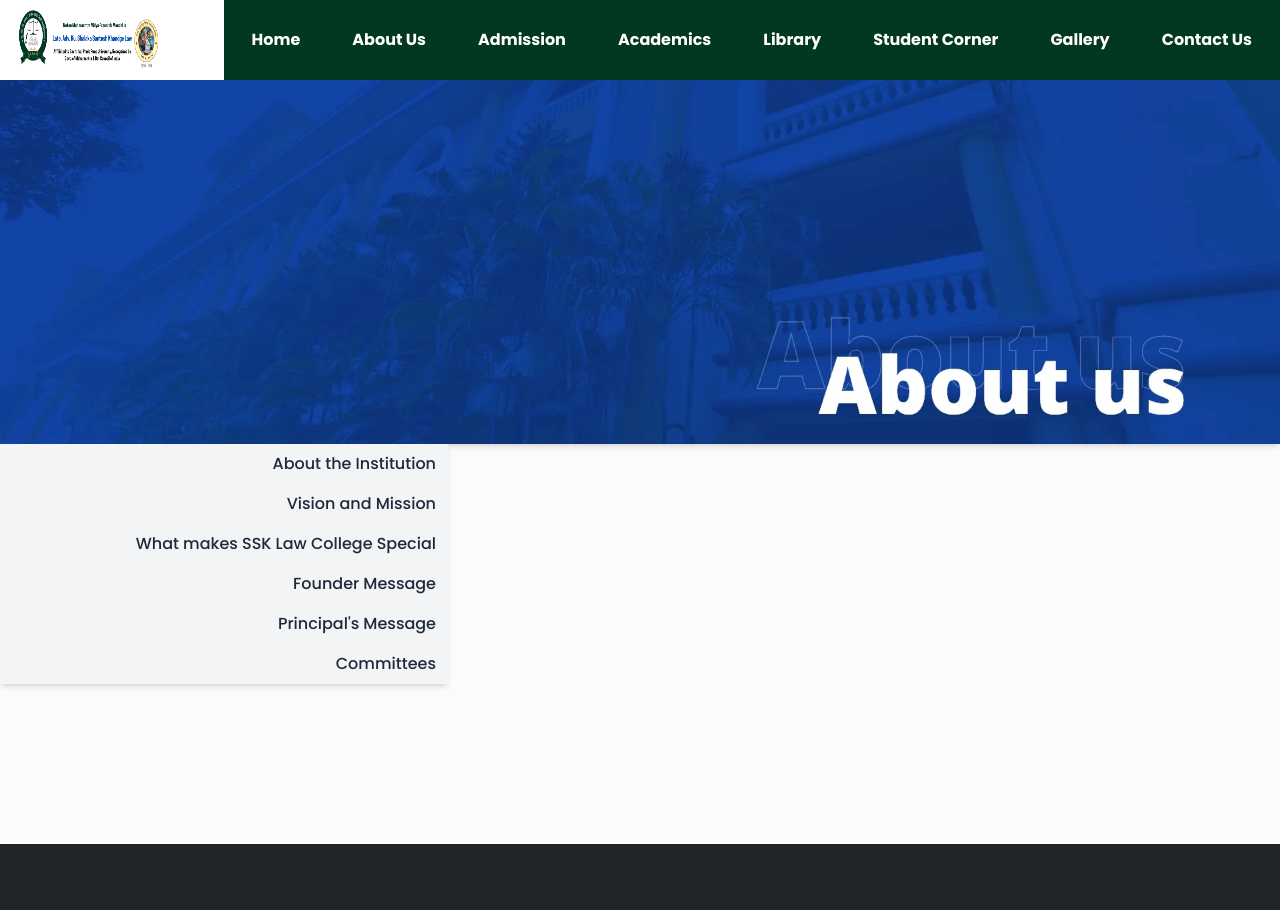
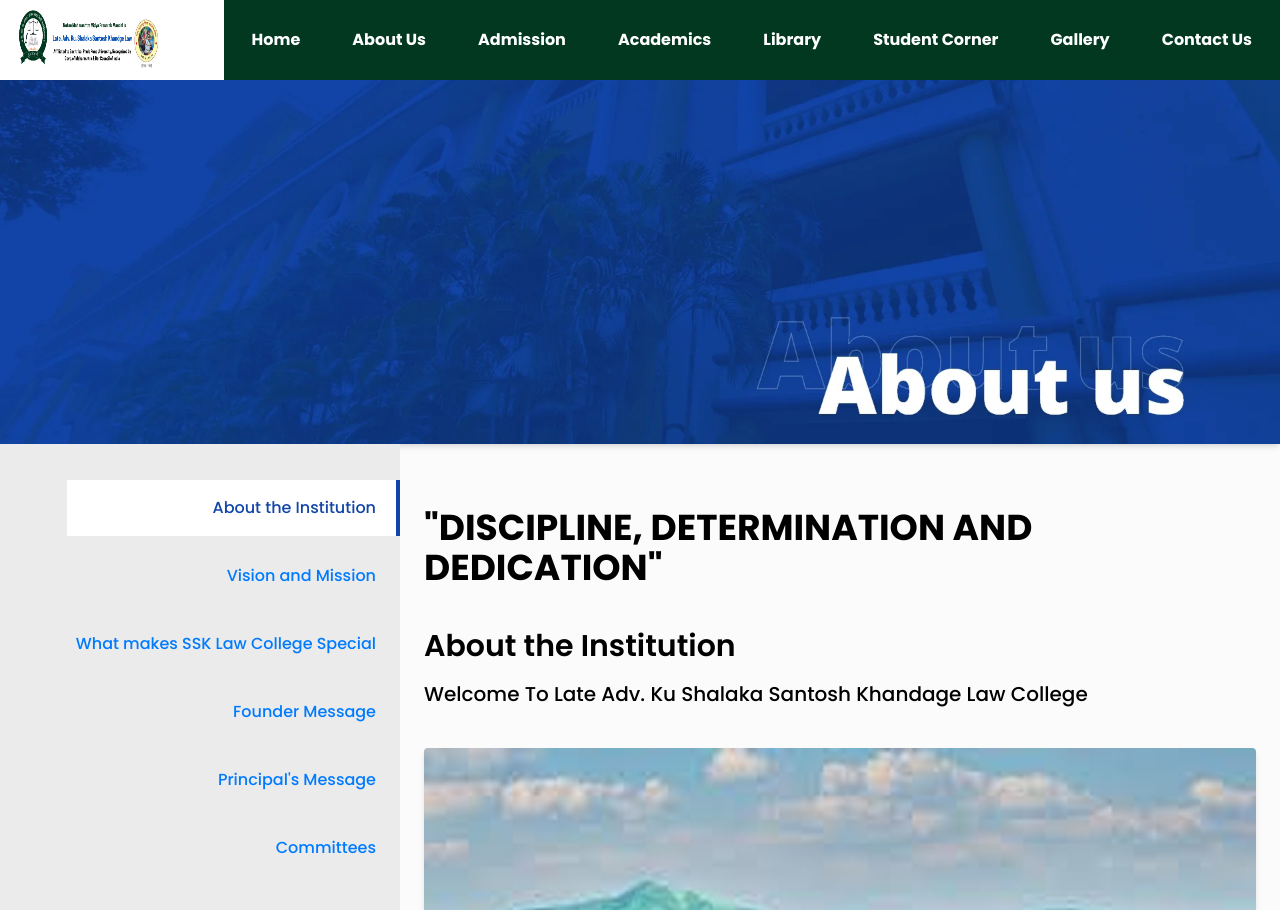
Before and after one commit to Naman2166/Law-College-Website, a React (Vite) app in the folder frontend/: page /about-us in a window 1280 px wide. Shown: the top 910 px of the page. Built offline with nearby package versions, Linux system fonts and the light colour scheme.

Commit message:
Added AboutUs section with sidebar, icons, and background image

```diff
--- a/frontend/src/components/SidebarMenu.jsx
+++ b/frontend/src/components/SidebarMenu.jsx
@@ -1,30 +1,40 @@
 // src/components/SidebarMenu.jsx
-import React from 'react'
-import { Link } from 'react-router-dom' // Optional, if you're using routing
+import React from 'react';
 
-const SidebarMenu = () => {
-  const menuItems = [
-    { label: 'About the Institution', path: '/about/institution' },
-    { label: 'Vision and Mission', path: '/about/vision' },
-    { label: 'What makes SSK Law College Special', path: '/about/special' },
-    { label: 'Founder Message', path: '/about/founder' },
-    { label: "Principal's Message", path: '/about/principal' },
-    { label: 'Committees', path: '/about/committees' },
-  ]
+const SidebarMenu = ({ menuItems = [], sidebarWidth = 'w-[400px]', activeIndex, onMenuClick }) => {
+  return (
+    <aside className={`bg-[#EBEBEB] ${sidebarWidth} min-h-screen`}>
+      <div className="max-w-md pt-6">
+        {menuItems.map((item, index) => {
+          const isActive = activeIndex === index;
 
-  return (
-    <div className="bg-gray-100 shadow-md w-full max-w-md">
-      {menuItems.map((item, index) => (
-        <Link
-          key={index}
-          to={item.path}
-          className="flex justify-end py-2 px-3 rounded hover:bg-white text-gray-800 font-medium pt-16px pl-32px"
-        >
-          {item.label}
-        </Link>
-      ))}
-    </div>
-  )
-}
+          return (
+            <div
+              key={index}
+              onClick={() => onMenuClick(index)}
+              className={`cursor-pointer relative flex justify-end py-4 px-3 mt-3 font-medium group overflow-hidden
+                ${isActive ? 'text-[#1245A8]' : 'text-[#007BFF] hover:text-[#1245A8]'}
+              `}
+            >
+              <span
+                className={`absolute right-0 top-0 h-full transition-all duration-300
+                  ${isActive ? 'w-5/6 bg-white' : 'w-0 group-hover:w-5/6 bg-white'}
+                `}
+              ></span>
 
-export default SidebarMenu
+              <span
+                className={`absolute right-0 top-0 h-full transition-all duration-300
+                  ${isActive ? 'w-[4px] bg-[#1245A8]' : 'w-0 group-hover:w-[4px] bg-[#1245A8]'}
+                `}
+              ></span>
+
+              <span className="relative z-10 pr-3">{item.label}</span>
+            </div>
+          );
+        })}
+      </div>
+    </aside>
+  );
+};
+
+export default SidebarMenu;
--- a/frontend/src/pages/AboutUs.jsx
+++ b/frontend/src/pages/AboutUs.jsx
@@ -1,23 +1,150 @@
 // src/pages/AboutUs.jsx
-import React from 'react'
-import { assets } from '../assets/assets'
-import SidebarMenu from '../components/SidebarMenu'
+import React, { useState } from 'react';
+import { assets } from '../assets/assets';
+import SidebarMenu from '../components/SidebarMenu';
+import About1 from '../assets/images/About1.png';
+import aboutbg2 from '../assets/images/aboutbg2.png'
+import { FaMailBulk, FaMapMarkerAlt, FaPhoneAlt, FaPrint } from 'react-icons/fa';
+
+
+
+const aboutMenuItems = [
+  { label: 'About the Institution' },
+  { label: 'Vision and Mission' },
+  { label: 'What makes SSK Law College Special' },
+  { label: 'Founder Message' },
+  { label: "Principal's Message" },
+  { label: 'Committees' },
+];
 
 const AboutUs = () => {
+  const [activeIndex, setActiveIndex] = useState(0); // default first tab
+
+  const renderContent = () => {
+    switch (activeIndex) {
+      case 0:
+        return (
+          <div className="space-y-4">
+            <h2 className="text-4xl font-bold flex justify-center items-center mt-10">"DISCIPLINE, DETERMINATION AND DEDICATION"</h2>
+            <h3 className="text-3xl font-semibold mt-10">About the Institution</h3>
+            <p className="text-xl font-medium">Welcome To Late Adv. Ku Shalaka Santosh Khandage Law College</p>
+
+            <div className="flex justify-center mb-10 mt-10">
+              <img
+                src={About1}
+                alt="SSK Law College"
+                className="h-[500px] w-[900px] rounded shadow-md"
+              />
+            </div>
+
+
+            <div className="grid md:grid-cols-2 text-justify gap-10 text-base leading-relaxed mt-4 p-5">
+              <p>
+                Late Adv. Ku Shalaka Santosh Khandage Law College , Pune was established in the year 2023. Late Adv. Ku Shalaka Santosh Khandage Law College (Affiliated to Savitribai Phule Pune University,
+                Recognized by Govt. of Maharashtra & Bar Council of India), upholds the Society’s philosophy of Discipline, Dedication, and Determination. It is an upcoming institution to cater to the contemporary
+                requirement of the society to have trained Practicing and Corporate Lawyers.
+              </p>
+              <p >
+                Late Adv. Ku Shalaka Santosh Khandage Law College ensures that its students get an opportunity towards holistic development and leaves no stone unturned to provide them with all the facilities,
+                amenities and ambience required for their versatile development. The institution is avowed and dedicated to creating a new breed of responsible and equipped Law Graduates who will be capable of contributing to the legal
+                fraternity and humanity. Late Adv. Ku Shalaka Santosh Khandage Law College is a place that provides a unique combination of international educational ambience with the traditional Indian rigors of training.
+              </p>
+              <p className="-mt-20">
+                Late Adv. Ku Shalaka Santosh Khandage Law College stands firm with the backdrop of its topmost Education Institution honing the School & College in India. The same training will hone the
+                lawyers to hold in this cutting-edge competition in the legal arena. Within a short span of its inception, Late Adv. Ku Shalaka Santosh Khandage Law College has successfully catapulted a position in the legal education sector
+                and has stood the test of time in creating Judicial Officers, Legal Advisors, Prosecutors and Corporate Lawyers, who are well placed in the industry.
+              </p>
+            </div>
+
+            {/* Contact / Enquiry Section */}
+            <div
+              className="p-4 mt-6 shadow bg-cover bg-center"
+              style={{
+                backgroundImage: `url(${aboutbg2})`,
+                height: '250px',
+                width: '100%'
+              }}
+            >
+              <h4 className="font-semibold text-md mb-1 text-white">Admission Enquiry</h4>
+              <p className="text-white text-sm">
+                Admission - Late Adv. Ku Shalaka Santosh Khandage Law College, Pune
+              </p><br></br>
+
+
+              <div className="grid md:grid-cols-2 gap-3">
+    {/* Left Column */}
+    <div className="space-y-5 ml-25">
+      <div className="flex items-start gap-2">
+        <FaMapMarkerAlt className="text-white text-lg mt-1" />
+        <p className="text-sm leading-relaxed  text-white">
+          55/2-7, Tathwade, Opposite Mumbai<br />
+          Bengaluru Highway, Off, Old Mumbai Rd,<br />
+          Pimpri-Chinchwad, Maharashtra 411033
+        </p>
+      </div>
+
+      <div className="flex items-center gap-2">
+        <FaPhoneAlt className="text-white text-base" />
+        <p className="text-sm  text-white">020-67084035/34/33 / 9168290808</p>
+      </div>
+    </div>
+
+    {/* Right Column */}
+    <div className="border-l border-white pl-6 space-y-3">
+      <div className="flex items-center gap-2">
+        <FaPrint className='text-white text-base'/>
+        <p className="text-sm text-white">91-20-6674 1234</p>
+      </div>
+
+      <div className="flex items-center gap-2">
+        <FaMailBulk className='text-white text-base' />
+        <a href='mailto:admissions@balajisociety.org' className="text-sm text-white hover:text-blue-500">admissions@balajisociety.org</a>
+      </div>
+    </div>
+  </div>
+</div>
+</div>)
+
+      case 1:
+        return <p>This is content for <b>Vision and Mission</b>.</p>;
+      case 2:
+        return <p>This is content for <b>What makes SSK Law College Special</b>.</p>;
+      case 3:
+        return <p>This is content for <b>Founder Message</b>.</p>;
+      case 4:
+        return <p>This is content for <b>Principal's Message</b>.</p>;
+      case 5:
+        return <p>This is content for <b>Committees</b>.</p>;
+      default:
+        return <p>Select a menu item to see content.</p>;
+    }
+  };
+
   return (
-    <div className="">
+    <div>
       {/* Top Image */}
-      <div className="">
+      <div>
         <img
           src={assets.about}
           alt="About Us"
           className="w-full h-auto shadow-md"
         />
       </div>
-      {/* Sidebar-like Navigation (below image) */}
-      <SidebarMenu />
+
+      {/* Sidebar + Right content */}
+      <div className="flex">
+        <SidebarMenu
+          menuItems={aboutMenuItems}
+          activeIndex={activeIndex}
+          onMenuClick={setActiveIndex}
+        />
+
+        <div className="flex-1 p-6">
+          {renderContent()}
+        </div>
+      </div>
     </div>
-  )
-}
+  );
+};
 
-export default AboutUs
+export default AboutUs;
```
Also changed, not shown: frontend/src/assets/images/About1.png (added), frontend/src/assets/images/aboutbg2.png (added).
